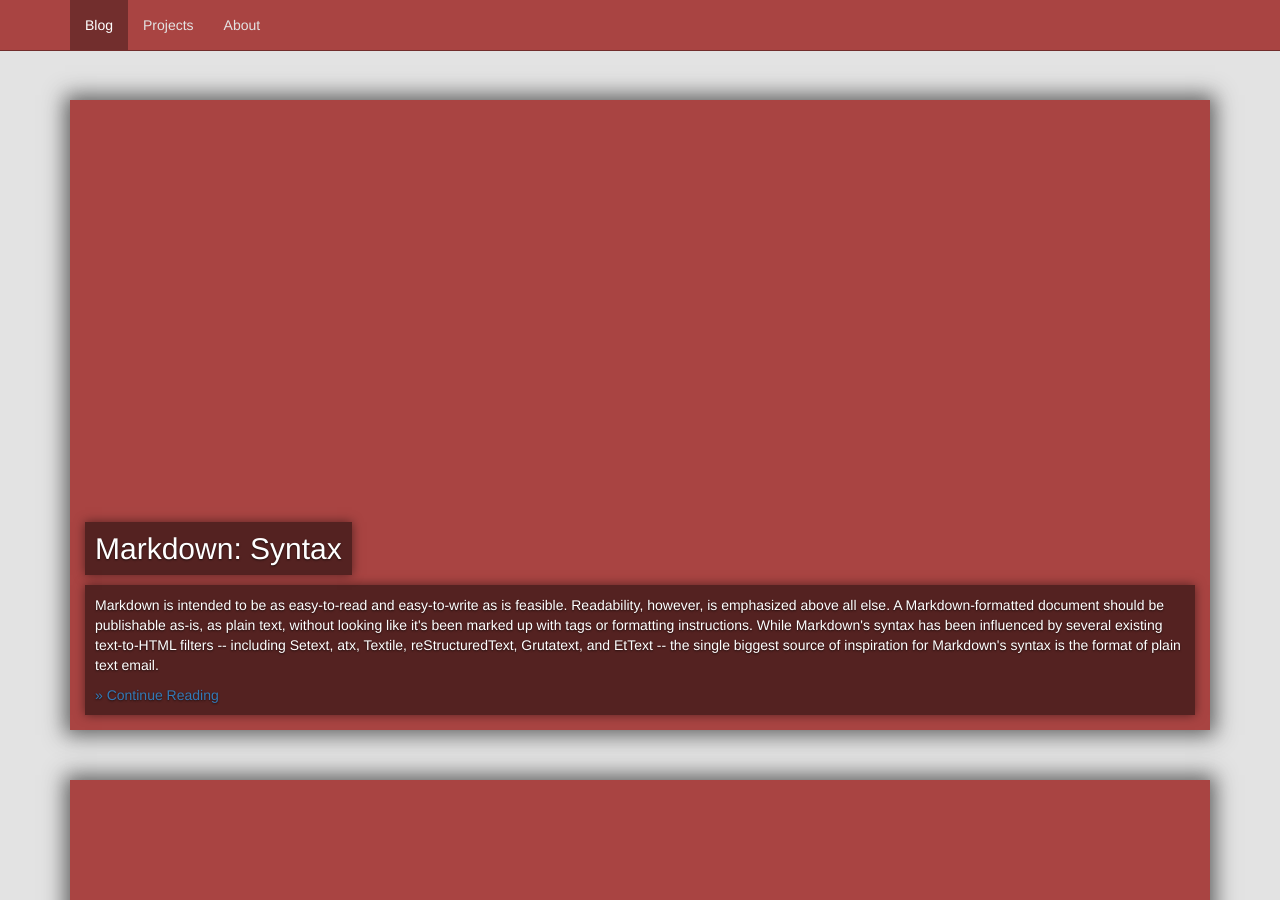
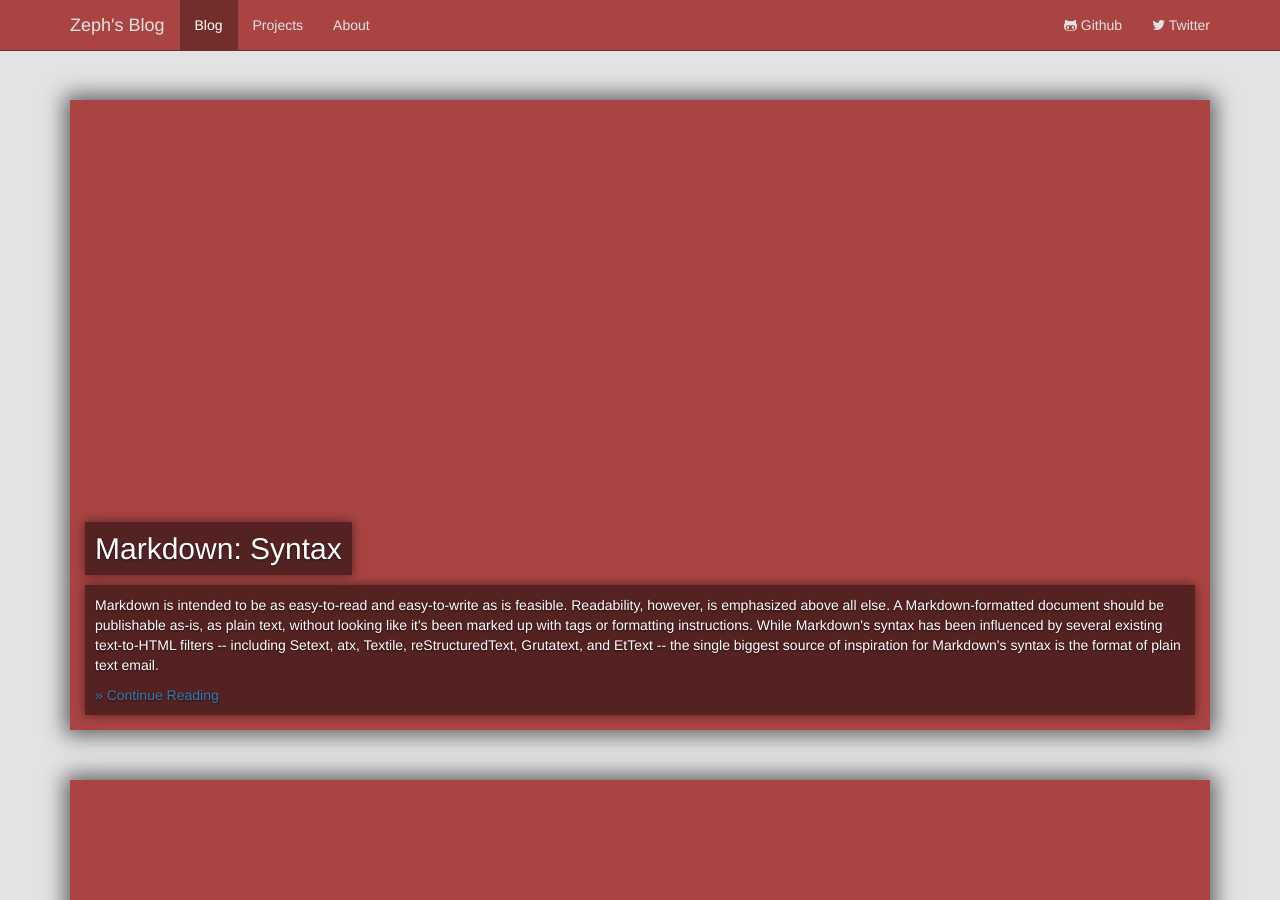
Before and after one commit to ZephireNZ/zephire.nz, a Jekyll site: the page built from index.html, in a window 1280 px wide and 900 px high. Built offline with Jekyll 4.4.1, drawn with Linux system fonts in a browser that asks for light colours; nearby versions of some CDN libraries; the list of posts is cut into pages by our own code.

Commit message:
Add github, twitter and title to nav

```diff
--- a/_includes/nav.html
+++ b/_includes/nav.html
@@ -1,6 +1,7 @@
 <nav class="navbar navbar-default navbar-fixed-top">
     <div class="container">
         <div class="navbar-header">
+            <span class="navbar-brand" href="#">Zeph's Blog</span>
             <button type="button" class="navbar-toggle collapsed" data-toggle="collapse" data-target=".navbar-collapse">
                 <span class="icon-bar"></span>
                 <span class="icon-bar"></span>
@@ -13,6 +14,11 @@
                 <li {% if {{page.nav-active}} == "projects"%} class="active" {% endif %}><a href="/projects.html">Projects</a></li>
                 <li {% if {{page.nav-active}} == "about"%} class="active" {% endif %}><a href="/about.html">About</a></li>
             </ul>
+
+            <ul class="nav navbar-nav navbar-right">
+                <li><a href="//github.com/ZephireNZ"><span class="fa fa-github-alt"></span> Github</a></li>
+                <li><a href="//twitter.com/ZephireNZ"><span class="fa fa-twitter"></span> Twitter</a></li>
+            </ul>
         </div>
     </div>
 </nav>
```
